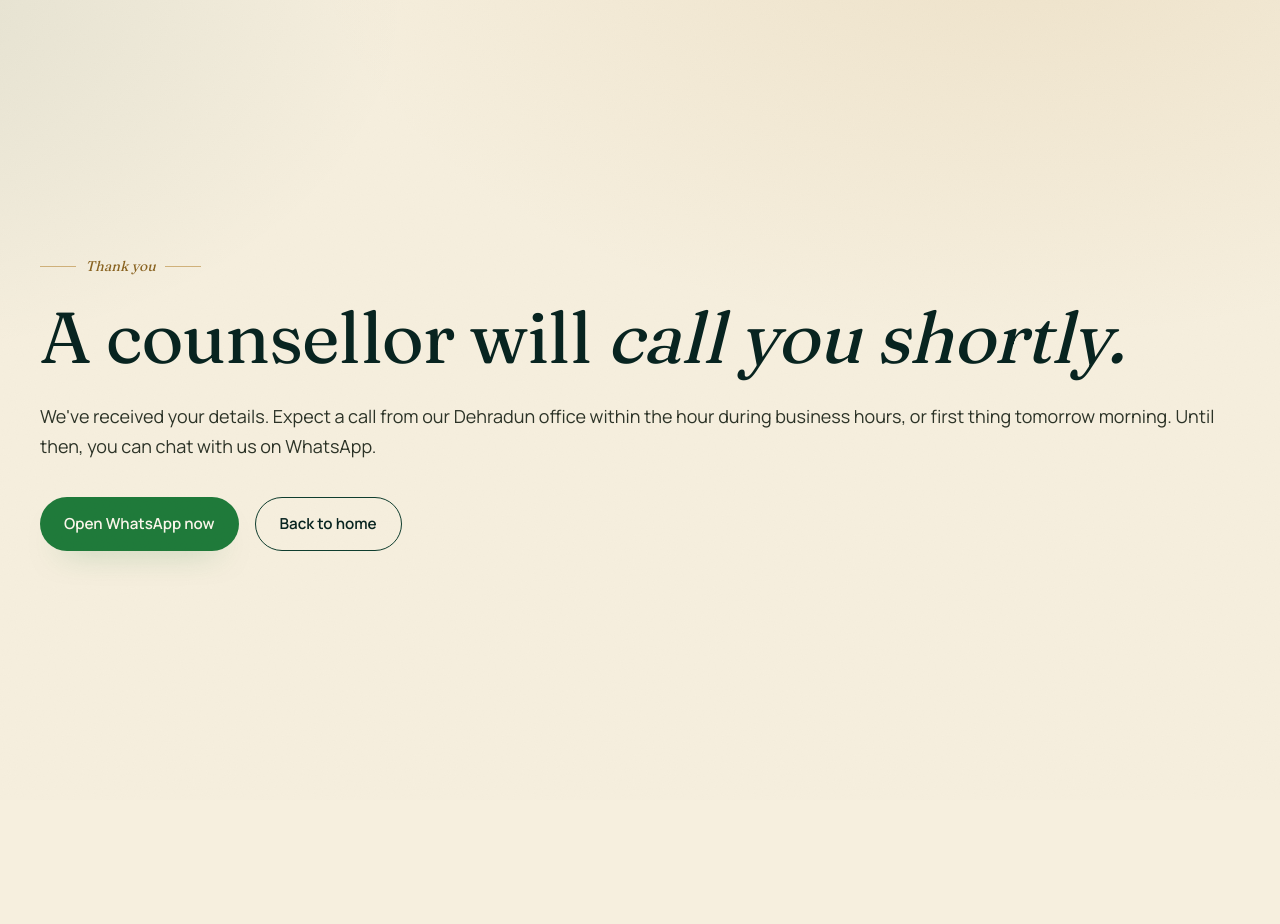
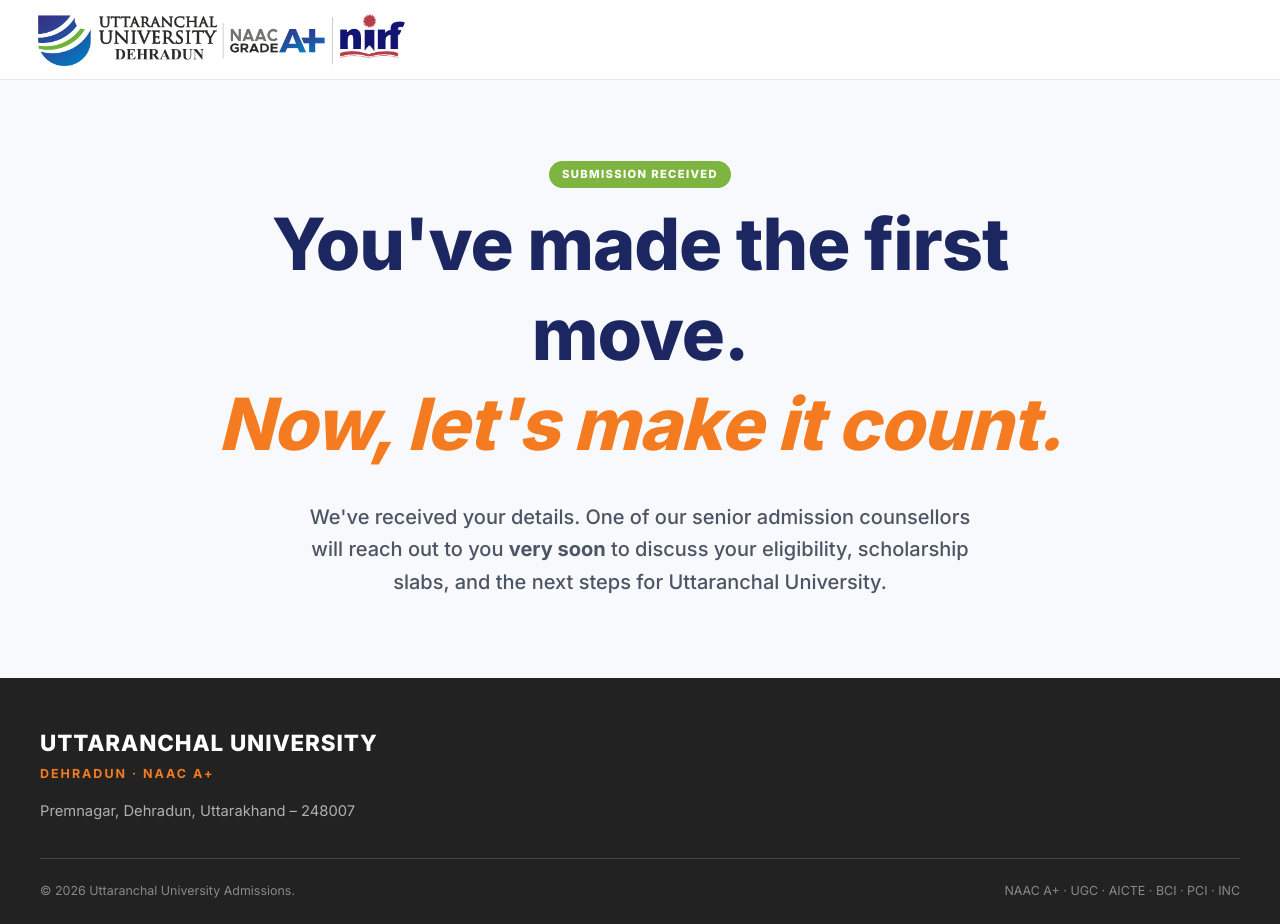
Before and after one commit to dev1ashish/edutech, a Next.js app: page /thank-you in a window 1280 px wide. Before the commit the page ends 800 px from the top, so only its background shows below. Built offline with nearby package versions, Linux system fonts and the light colour scheme; no server answers.

Commit message:
thankyou page

```diff
--- a/src/app/thank-you/page.tsx
+++ b/src/app/thank-you/page.tsx
@@ -1,6 +1,8 @@
 import type { Metadata } from "next";
 import Link from "next/link";
+import Image from "next/image";
 import { SITE } from "@/lib/site";
+import "../uttaranchal-university/uu.css";
 
 export const metadata: Metadata = {
   title: "Thank you · We'll call you shortly",
@@ -11,34 +13,62 @@
 
 export default function ThankYouPage() {
   return (
-    <main className="flex-1 flex items-center">
-      <div className="container-x py-24 md:py-32 max-w-3xl">
-        <span className="rule-ornament">Thank you</span>
-        <h1 className="mt-6 font-display text-5xl md:text-7xl leading-[1.02] text-[color:var(--forest-deep)]">
-          A counsellor will{" "}
-          <span className="font-italic-serif">call you shortly.</span>
-        </h1>
-        <p className="mt-7 text-lg text-[color:var(--ink-soft)] leading-relaxed">
-          We&apos;ve received your details. Expect a call from our Dehradun
-          office within the hour during business hours, or first thing tomorrow
-          morning. Until then, you can chat with us on WhatsApp.
-        </p>
-        <div className="mt-9 flex flex-wrap gap-4">
-          <a
-            href={`https://wa.me/${SITE.whatsapp}?text=${encodeURIComponent(
-              "Hi, I just submitted the counselling form."
-            )}`}
-            className="btn-whatsapp"
-            target="_blank"
-            rel="noopener noreferrer"
-          >
-            Open WhatsApp now
-          </a>
-          <Link href="/" className="btn-secondary">
-            Back to home
+    <div className="uu-root uu2-root min-h-screen flex flex-col">
+      {/* Header — Replicated exactly from UU landing page */}
+      <header className="uu2-header">
+        <div className="uu2-header-inner flex justify-center py-6">
+          <Link href="/uttaranchal-university" className="uu2-brand">
+            <Image
+              src="/colleges/uu/UU-Logo-Naac-Nirf.png"
+              alt="Uttaranchal University · NAAC Grade A+"
+              width={599}
+              height={176}
+              className="uu2-brand-img h-14 md:h-20 w-auto"
+              priority
+            />
           </Link>
         </div>
-      </div>
-    </main>
+      </header>
+
+      {/* Main Content — Styled with UU landing page aesthetics */}
+      <main className="flex-1 flex items-center justify-center py-20 bg-[#f8f9fc]">
+        <div className="max-w-4xl text-center px-6">
+          <div className="uu2-form-eyebrow mb-6">
+            Submission Received
+          </div>
+
+          <h1 className="font-display text-5xl md:text-7xl leading-tight text-[#1c2660] font-extrabold tracking-tight">
+            You&apos;ve made the first move. <br />
+            <span className="text-[#f47b20] italic">Now, let&apos;s make it count.</span>
+          </h1>
+
+          <p className="mt-8 text-xl text-[#4b5563] leading-relaxed max-w-2xl mx-auto font-medium">
+            We&apos;ve received your details. One of our senior admission counsellors
+            will reach out to you <strong>very soon</strong> to discuss your eligibility,
+            scholarship slabs, and the next steps for Uttaranchal University.
+          </p>
+
+        </div>
+      </main>
+
+      {/* Footer — Replicated from UU landing page */}
+      <footer className="uu-footer">
+        <div className="uu-container">
+          <div className="grid md:grid-cols-12 gap-10">
+            <div className="md:col-span-5 text-left">
+              <p className="uu-footer-name">UTTARANCHAL UNIVERSITY</p>
+              <p className="uu-footer-tag">DEHRADUN · NAAC A+</p>
+              <p className="uu-footer-line mt-4">
+                Premnagar, Dehradun, Uttarakhand – 248007
+              </p>
+            </div>
+          </div>
+          <div className="uu-footer-bar">
+            <p>© {new Date().getFullYear()} Uttaranchal University Admissions.</p>
+            <p>NAAC A+ · UGC · AICTE · BCI · PCI · INC</p>
+          </div>
+        </div>
+      </footer>
+    </div>
   );
 }
--- a/src/app/uttaranchal-university/uu.css
+++ b/src/app/uttaranchal-university/uu.css
@@ -1995,7 +1995,7 @@
 .uu2-hero {
   position: relative;
   width: 100%;
-  aspect-ratio: 16 / 6.4;
+  aspect-ratio: 16 / 7.2;
   min-height: 340px;
   max-height: 720px;
   overflow: hidden;
--- a/src/components/LeadForm.tsx
+++ b/src/components/LeadForm.tsx
@@ -2,6 +2,7 @@
 
 import { useState } from "react";
 import { useForm } from "react-hook-form";
+import { useRouter } from "next/navigation";
 import { zodResolver } from "@hookform/resolvers/zod";
 import { z } from "zod";
 import { COLLEGES, PROGRAMS } from "@/lib/constants";
@@ -32,7 +33,7 @@
 }
 
 export function LeadForm() {
-  const [submitted, setSubmitted] = useState(false);
+  const router = useRouter();
   const [serverError, setServerError] = useState<string | null>(null);
 
   const {
@@ -42,7 +43,7 @@
     reset,
   } = useForm<FormValues>({
     resolver: zodResolver(schema),
-    defaultValues: { university: "Help me decide" },
+    defaultValues: { university: "Help me decide", consent: true },
   });
 
   const onSubmit = async (values: FormValues) => {
@@ -85,8 +86,8 @@
         });
       }
 
-      setSubmitted(true);
       reset();
+      router.push("/thank-you");
     } catch {
       setServerError(
         "Something went wrong. Please try WhatsApp instead — we're 1 message away."
@@ -94,32 +95,6 @@
     }
   };
 
-  if (submitted) {
-    return (
-      <div className="card-paper p-8 md:p-10 text-center">
-        <div className="rule-ornament justify-center">
-          Thank you
-        </div>
-        <h3 className="font-display text-3xl mt-4 text-[color:var(--forest-deep)]">
-          A counsellor will call you shortly.
-        </h3>
-        <p className="mt-3 text-[color:var(--ink-soft)]">
-          We&apos;ve received your details. Expect a call from our Dehradun office
-          within the hour during business hours, or first thing tomorrow morning.
-        </p>
-        <a
-          href={`https://wa.me/${SITE.whatsapp}?text=${encodeURIComponent(
-            "Hi, I just submitted the counselling form."
-          )}`}
-          className="btn-whatsapp mt-7 inline-flex"
-          target="_blank"
-          rel="noopener noreferrer"
-        >
-          Open WhatsApp now
-        </a>
-      </div>
-    );
-  }
 
   return (
     <form
--- a/src/components/college/ThemedLeadForm.tsx
+++ b/src/components/college/ThemedLeadForm.tsx
@@ -2,6 +2,7 @@
 
 import { useState } from "react";
 import { useForm } from "react-hook-form";
+import { useRouter } from "next/navigation";
 import { zodResolver } from "@hookform/resolvers/zod";
 import { z } from "zod";
 
@@ -73,7 +74,7 @@
   successText,
   buttonLabel = "Submit Enquiry",
 }: ThemedLeadFormProps) {
-  const [submitted, setSubmitted] = useState(false);
+  const router = useRouter();
   const [serverError, setServerError] = useState<string | null>(null);
 
   const {
@@ -83,7 +84,7 @@
     reset,
   } = useForm<FormValues>({
     resolver: zodResolver(schema),
-    defaultValues: { state: "" },
+    defaultValues: { state: "", consent: true },
   });
 
   const onSubmit = async (values: FormValues) => {
@@ -117,8 +118,8 @@
         });
       }
 
-      setSubmitted(true);
       reset();
+      router.push("/thank-you");
     } catch {
       setServerError(
         "Something went wrong. Please try the WhatsApp button or call our helpline."
@@ -126,19 +127,6 @@
     }
   };
 
-  if (submitted) {
-    return (
-      <div className={classes.success || "p-6 rounded-lg border bg-green-50"}>
-        <p className={classes.successTitle || "font-semibold text-lg"}>
-          Thank you — we&apos;ve received your enquiry.
-        </p>
-        <p className="mt-2 text-sm opacity-80">
-          {successText ||
-            `An admission counsellor will reach out to you shortly with the next steps for ${university}.`}
-        </p>
-      </div>
-    );
-  }
 
   return (
     <form
--- a/src/components/college/UUImageHero.tsx
+++ b/src/components/college/UUImageHero.tsx
@@ -43,7 +43,7 @@
             fill
             priority={i === 0}
             sizes="100vw"
-            style={{ objectFit: "cover", objectPosition: "center" }}
+            style={{ objectFit: "cover", objectPosition: "bottom" }}
           />
         </div>
       ))}
--- a/src/components/college/UULeadForm.tsx
+++ b/src/components/college/UULeadForm.tsx
@@ -2,6 +2,7 @@
 
 import { useEffect, useId, useMemo, useState } from "react";
 import { useForm, type DefaultValues } from "react-hook-form";
+import { useRouter } from "next/navigation";
 import { zodResolver } from "@hookform/resolvers/zod";
 import { z } from "zod";
 import {
@@ -103,7 +104,7 @@
   specializationRequested: false,
   cseTrack: "",
   program: "",
-  consent: undefined,
+  consent: true,
 };
 
 function resolveSubmittedProgram(values: FormValues): string {
@@ -129,7 +130,7 @@
   buttonLabel = "Submit Enquiry",
 }: UULeadFormProps) {
   const uid = useId();
-  const [submitted, setSubmitted] = useState(false);
+  const router = useRouter();
   const [serverError, setServerError] = useState<string | null>(null);
 
   const {
@@ -234,8 +235,8 @@
         });
       }
 
-      setSubmitted(true);
       reset(defaultValues);
+      router.push("/thank-you");
     } catch {
       setServerError(
         "Something went wrong. Please try the WhatsApp button or call our helpline."
@@ -243,19 +244,6 @@
     }
   };
 
-  if (submitted) {
-    return (
-      <div className={classes.success || "p-6 rounded-lg border bg-green-50"}>
-        <p className={classes.successTitle || "font-semibold text-lg"}>
-          Thank you — we&apos;ve received your enquiry.
-        </p>
-        <p className="mt-2 text-sm opacity-80">
-          {successText ||
-            `An admission counsellor will reach out to you shortly with the next steps for ${university}.`}
-        </p>
-      </div>
-    );
-  }
 
   return (
     <form
```
